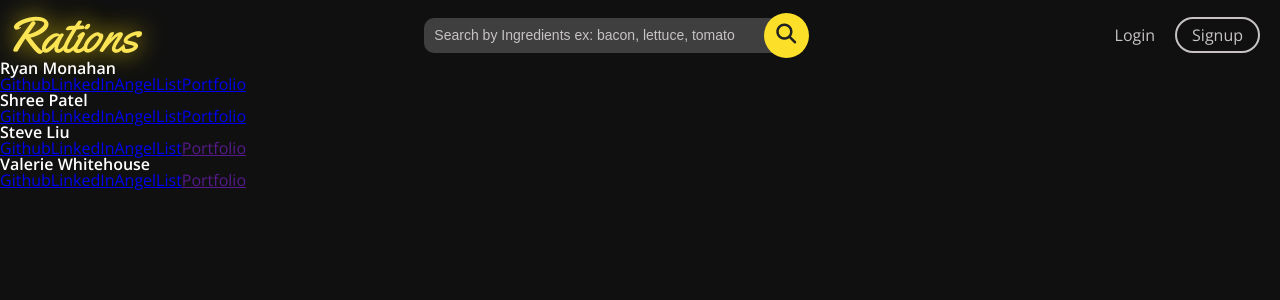
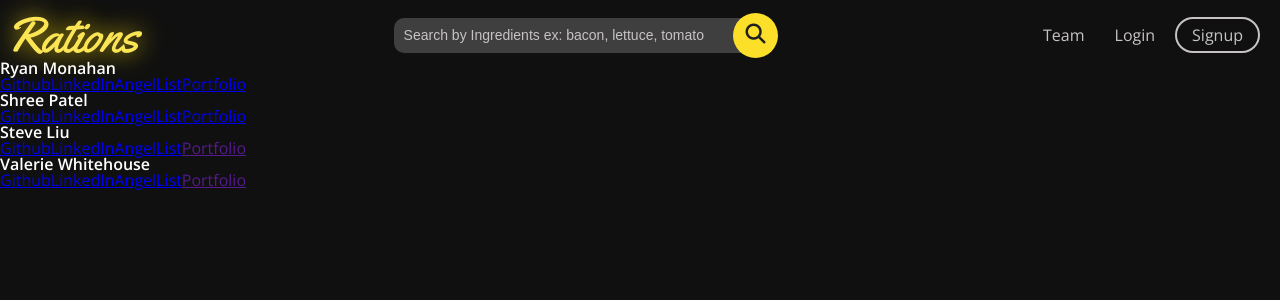
Before and after one commit to steebuu/Rations, a React (Create React App) app in the folder frontend/: page /#/team in a window 1280 px wide. Shown: the top 300 px of the page. Built offline with nearby package versions, Linux system fonts and the light colour scheme.

Commit message:
adds links to about and favorites on navbar

```diff
--- a/frontend/src/components/nav/navbar.jsx
+++ b/frontend/src/components/nav/navbar.jsx
@@ -21,13 +21,15 @@ class NavBar extends React.Component {
         if (this.props.loggedIn) {
             return (
                 <div>
+                    <Link to={'/favorites'} className="logout-button">Favorites</Link>
+                    <Link to={'/team'} className="logout-button">Team</Link>
                     <button className="logout-button" onClick={this.logoutUser}>Logout</button>
                 </div>
             );
         } else {
             return (
                 <div>
-
+                    <Link to={'/team'} className="logout-button">Team</Link>
                     <Link to={'/login'} className="login-button">Login</Link>
                     <Link to={'/signup'} className="signup-button">Signup</Link>
                 </div>
```
